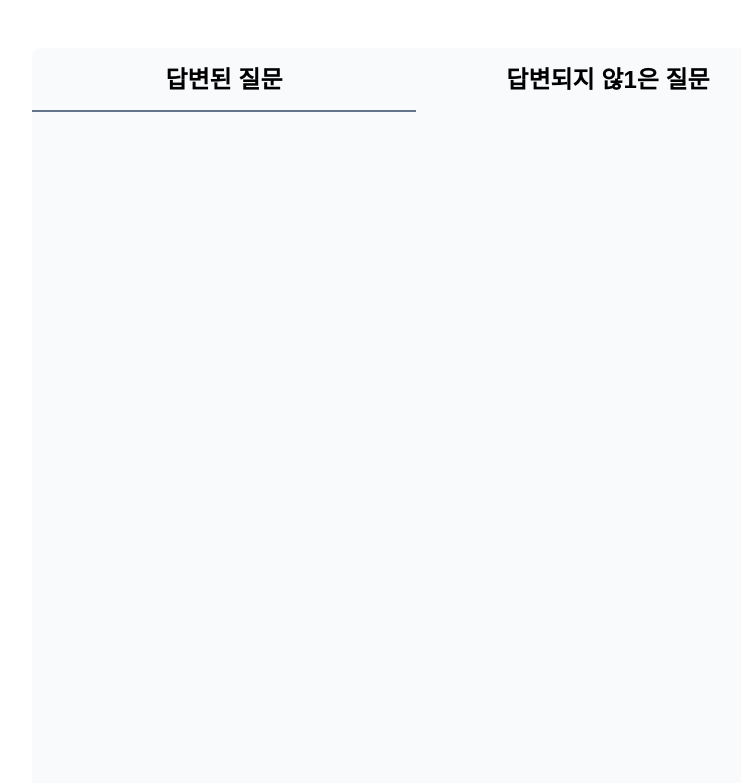
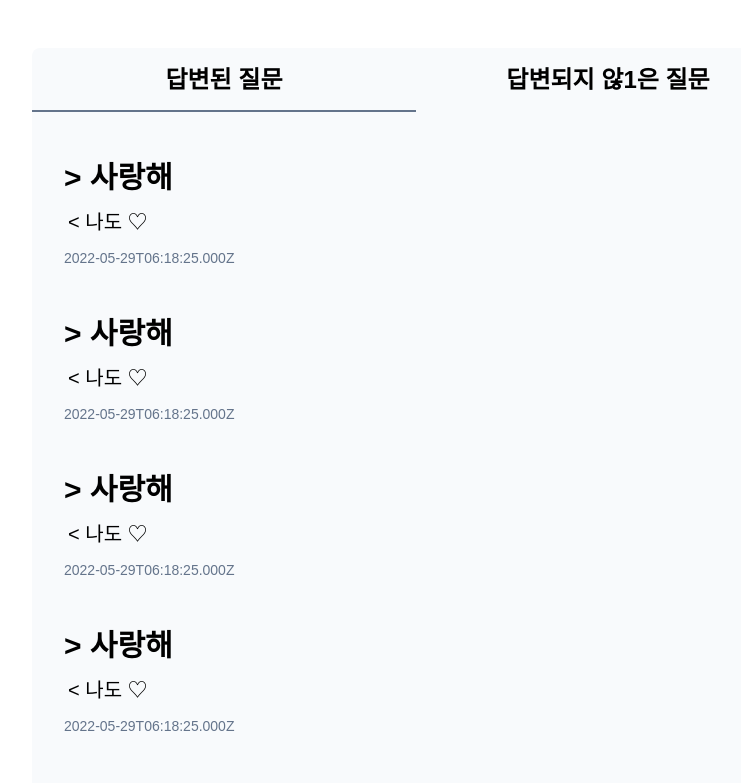
Before and after one commit to sujang958/ask-to-me, a Next.js app: page / in a window 1280 px wide. Shown: the part 400-1183 px from the top of the page, without its empty margins (224-965 px from the left). Built offline with nearby package versions, Linux system fonts and the light colour scheme; a web font is replaced by a local one.

Commit message:
feat: add answered and unanswered list

```diff
--- a/pages/index.tsx
+++ b/pages/index.tsx
@@ -3,9 +3,41 @@ import { useState } from "react"
 import { motion } from "framer-motion"
 
 type Screens = "ANSWERED" | "UNANSWERED"
+type AnsweredQuestion = {
+  question: string
+  answer: string
+  answered: true
+}
 
 const Home: NextPage = () => {
   const [currentScreen, setCurrentScreen] = useState<Screens>("ANSWERED")
+  const [answeredQuestions, setAnsweredQuestions] = useState<
+    AnsweredQuestion[]
+  >([
+    { question: "사랑해", answer: "나도 ♡", answered: true },
+    { question: "사랑해", answer: "나도 ♡", answered: true },
+    { question: "사랑해", answer: "나도 ♡", answered: true },
+    { question: "사랑해", answer: "나도 ♡", answered: true },
+    { question: "사랑해", answer: "나도 ♡", answered: true },
+    { question: "사랑해", answer: "나도 ♡", answered: true },
+    { question: "사랑해", answer: "나도 ♡", answered: true },
+    { question: "사랑해", answer: "나도 ♡", answered: true },
+    { question: "사랑해", answer: "나도 ♡", answered: true },
+    { question: "사랑해", answer: "나도 ♡", answered: true },
+    { question: "사랑해", answer: "나도 ♡", answered: true },
+    { question: "사랑해", answer: "나도 ♡", answered: true },
+    { question: "사랑해", answer: "나도 ♡", answered: true },
+
+    { question: "사랑해", answer: "나도 ♡", answered: true },
+
+    { question: "사랑해", answer: "나도 ♡", answered: true },
+
+    { question: "사랑해", answer: "나도 ♡", answered: true },
+
+    { question: "사랑해", answer: "나도 ♡", answered: true },
+
+    { question: "사랑해", answer: "나도 ♡", answered: true },
+  ])
 
   return (
     <div className="flex min-h-screen w-full flex-col rounded-t-lg bg-slate-50">
@@ -37,6 +69,24 @@ const Home: NextPage = () => {
           )}
         </div>
       </header>
+      <main className="flex flex-col py-6 px-4">
+        {currentScreen === "ANSWERED" &&
+          answeredQuestions.map((question, i) => (
+            <div className="flex flex-col py-6 px-4" key={i}>
+              <p className="text-3xl font-semibold">&gt; {question.question}</p>
+              <p className="py-3 px-1 text-xl font-medium">{`< ${question.answer}`}</p>
+              <p className="text-sm text-slate-500">
+                {new Date().toISOString()}
+              </p>
+            </div>
+          ))}
+        {currentScreen === "UNANSWERED" &&
+          answeredQuestions.map((question, i) => (
+            <div className="flex flex-col py-6 px-4" key={i}>
+              <p className="text-3xl font-semibold">&gt; {question.question}</p>
+            </div>
+          ))}
+      </main>
     </div>
   )
 }
```
